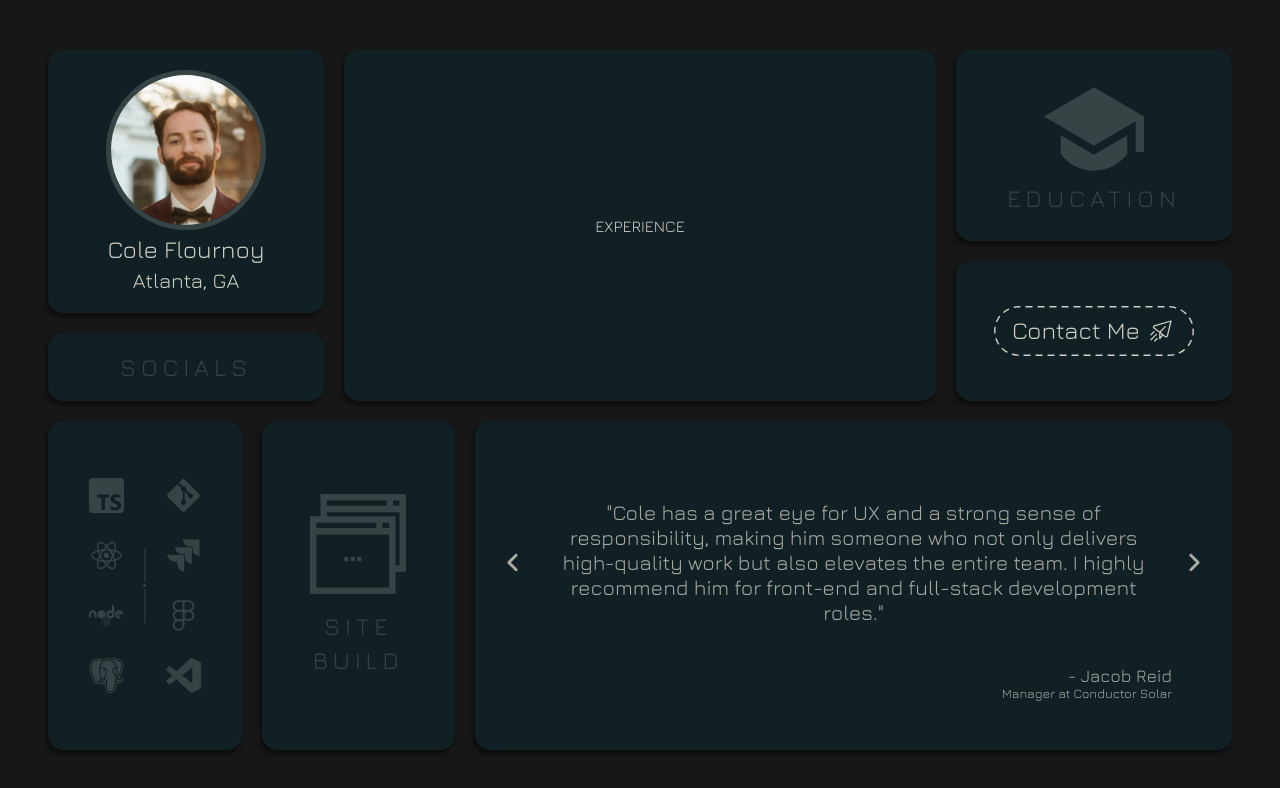
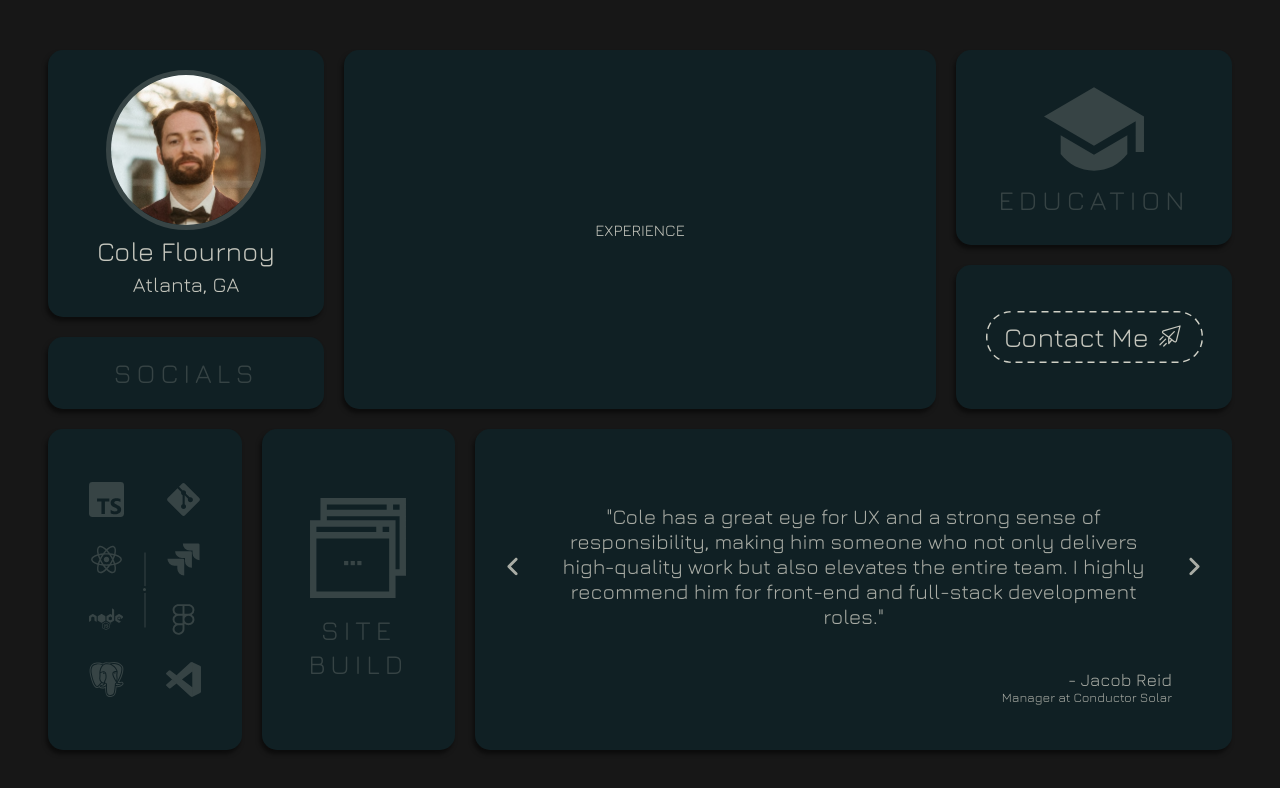
Before and after one commit to cole-flournoy/porfolio-site, a React (Vite) app: page / in a window 1280 px wide. Shown: the top 788 px of the page. Built offline with nearby package versions, Linux system fonts and the light colour scheme.

Commit message:
Update global text styles

```diff
--- a/src/index.css
+++ b/src/index.css
@@ -1,11 +1,11 @@
 :root {
-  --color-light-text: #D0D0C6;
+  --color-light-text: rgba(208, 208, 198, 0.95);
   --color-faded-light-text: rgba(208, 208, 198, 0.2);
   --color-slightly-faded-light-text: rgba(208, 208, 198, 0.8);
   --color-dark-background: #171717;
   --color-grid-background: #102024;
 
-  --text-size-header: 1.5rem;
+  --text-size-header: 1.7rem;
   --text-size-subheader: 1.3rem;
   --text-size-medium: 1.1rem;
   --text-size-small: 0.8rem;
```
